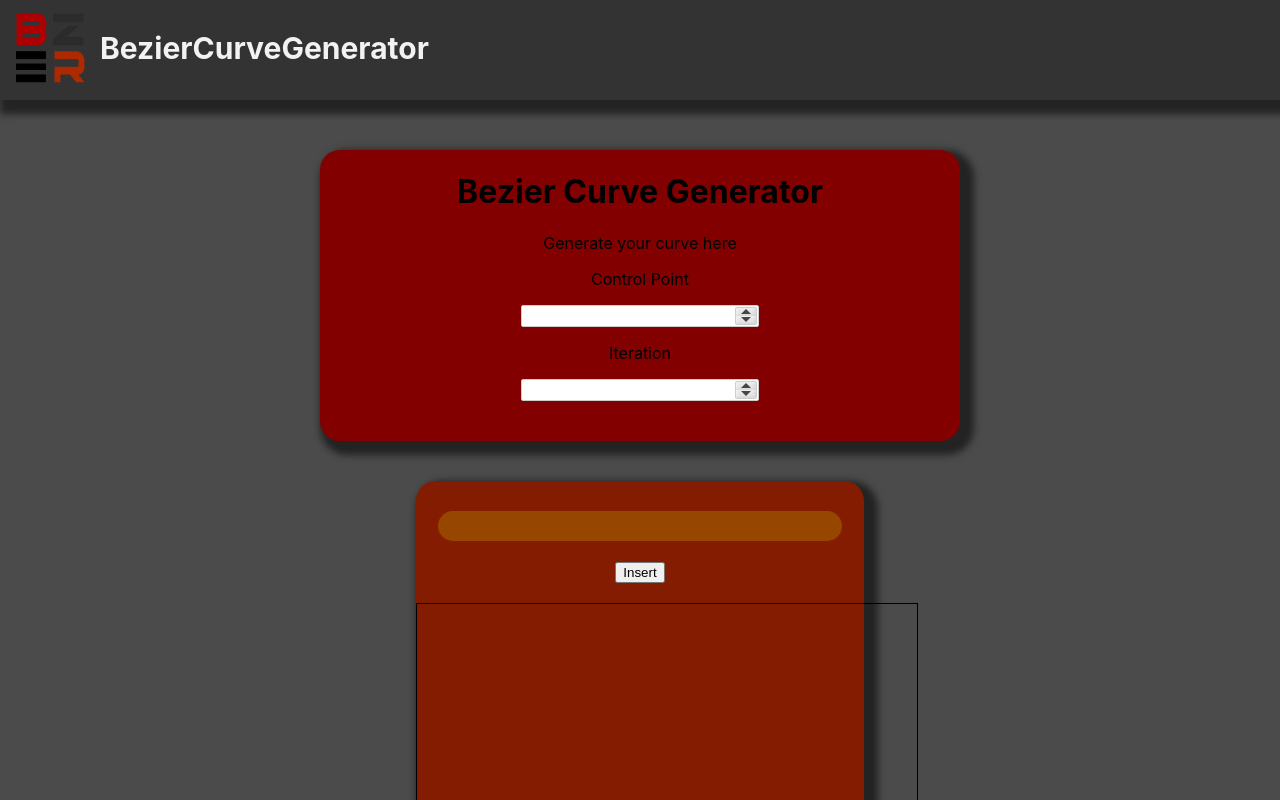
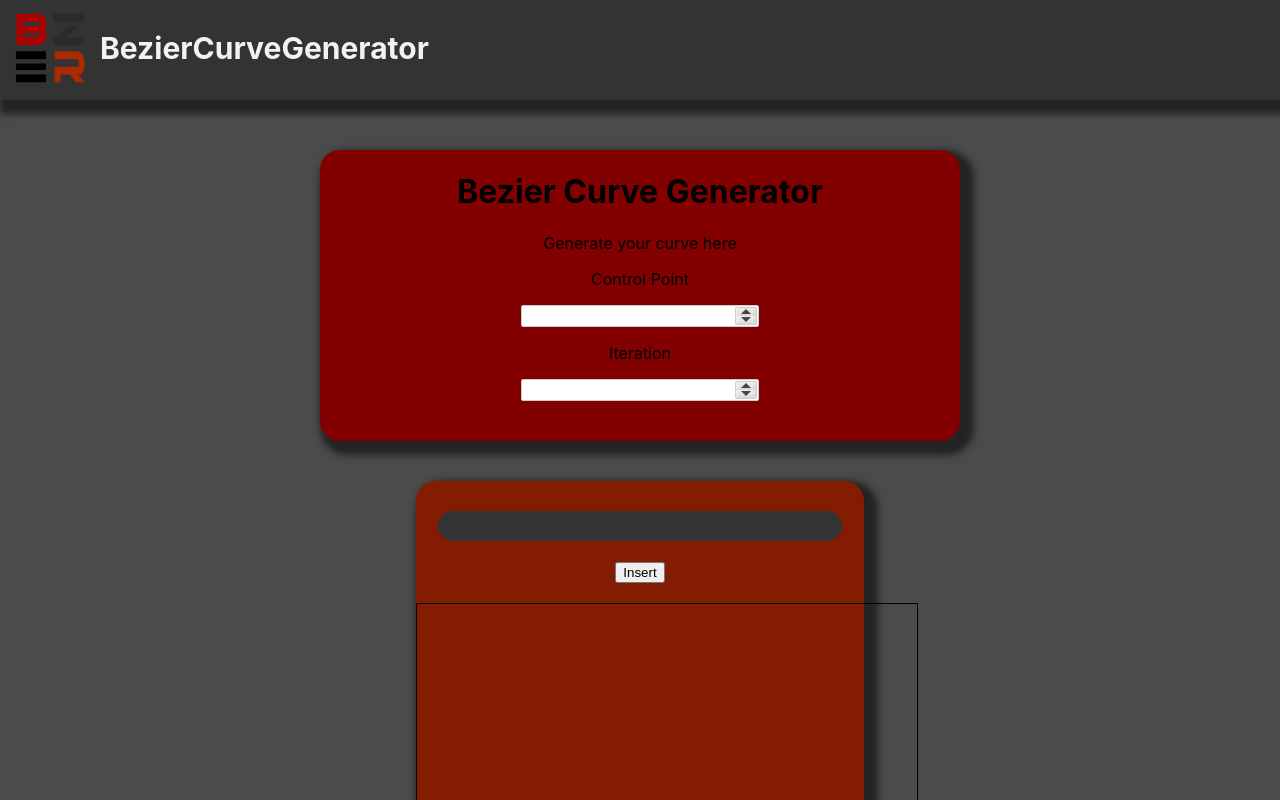
Before and after one commit to scifo04/Tucil2_13522110_13522116, a React (Create React App) app in the folder src/: page / in a window 1280 px wide. Shown: the top 800 px of the page. Built offline with nearby package versions, Linux system fonts and the light colour scheme.

Commit message:
little updates

```diff
--- a/src/src/Homestyle.css
+++ b/src/src/Homestyle.css
@@ -53,7 +53,7 @@
 }
 
 .insert-section {
-    background-color: #974600;
+    background-color: #343434;
     width: 90%;
     margin: auto;
     margin-top: 10px;
--- a/src/src/component/Canvas.js
+++ b/src/src/component/Canvas.js
@@ -23,7 +23,7 @@ function Canvas({ uploadedPoints, points }) {
                 if (point?.x !== undefined && point?.y !== undefined) {
                     ctx.beginPath();
                     ctx.arc(point.x * 50, point.y * 50, 2, 0, Math.PI * 2);
-                    ctx.fillStyle = "red";
+                    ctx.fillStyle = "black";
                     ctx.fill();
                     ctx.closePath();
                 }
@@ -33,7 +33,7 @@ function Canvas({ uploadedPoints, points }) {
                     ctx.beginPath();
                     ctx.moveTo(uploadedPoints[i - 1].x * 50, uploadedPoints[i - 1].y * 50);
                     ctx.lineTo(uploadedPoints[i].x * 50, uploadedPoints[i].y * 50);
-                    ctx.strokeStyle = "blue";
+                    ctx.strokeStyle = "white";
                     ctx.lineWidth = 1;
                     ctx.stroke();
                     ctx.closePath();
```
